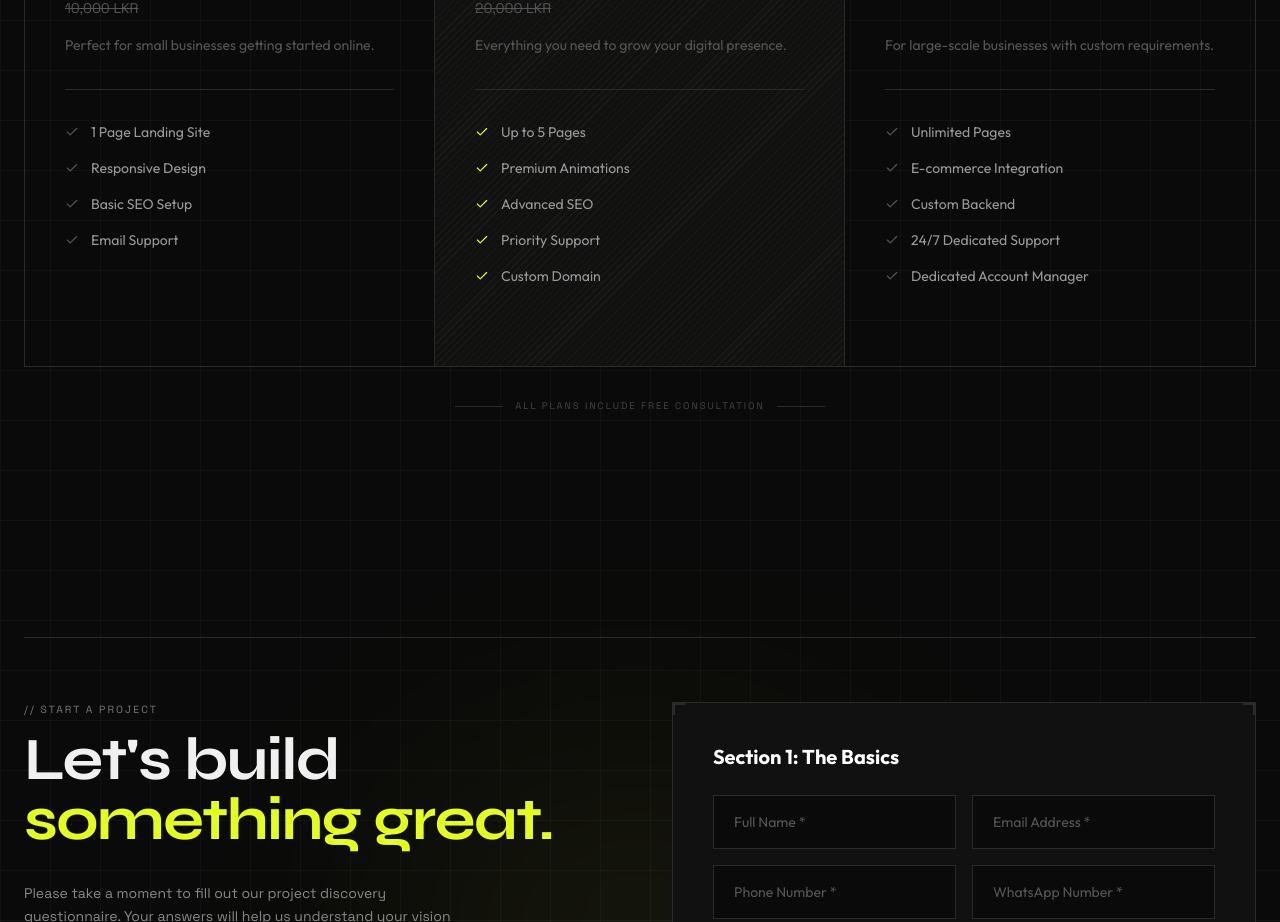
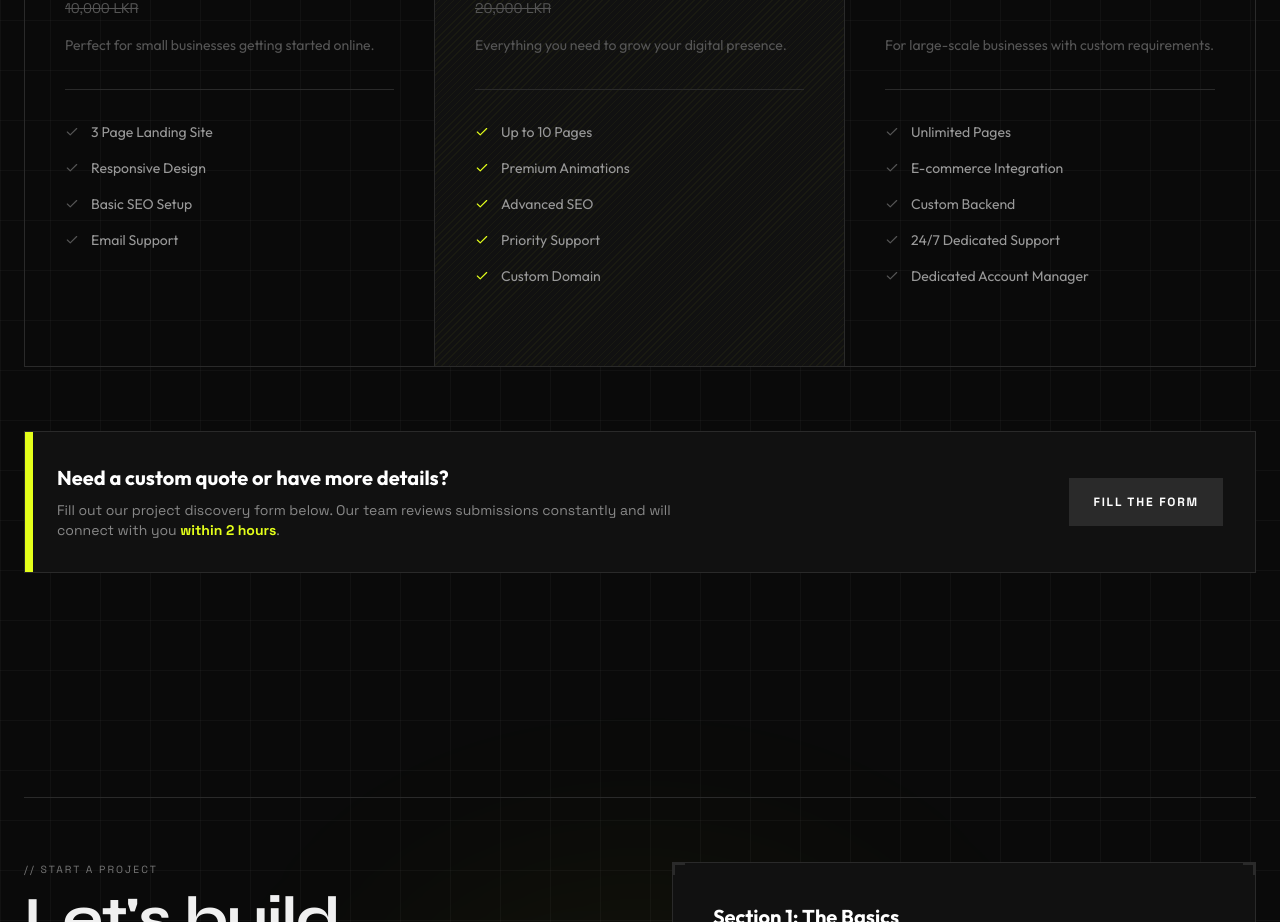
Before and after one commit to fazilmuhammad20020719-ai/Showcase-Web, a React (Vite) app: page / in a window 1280 px wide. Shown: the part 4280-5202 px from the top of the page. Built offline with nearby package versions, Linux system fonts and the light colour scheme.

Commit message:
Data Updated and online Form

```diff
--- a/src/components/Contact.jsx
+++ b/src/components/Contact.jsx
@@ -31,7 +31,27 @@ export default function Contact() {
   ];
 
   const budgetOptions = [
-    'Less than $1,000', '$1k - $5k', '$5k - $10k', 'Over $10k'
+    {
+      id: 'starter',
+      label: 'Starter Plan',
+      price: '7,500 LKR',
+      originalPrice: '10,000 LKR',
+      value: 'Starter (7,500 LKR)'
+    },
+    {
+      id: 'pro',
+      label: 'Professional',
+      price: '17,500 LKR',
+      originalPrice: '20,000 LKR',
+      value: 'Professional (17,500 LKR)'
+    },
+    {
+      id: 'custom',
+      label: 'Custom Budget',
+      price: '',
+      originalPrice: '',
+      value: 'Custom Budget'
+    }
   ];
 
   const timelineOptions = [
@@ -61,7 +81,7 @@ export default function Contact() {
     setIsSubmitting(true);
 
     // TODO: Replace this URL with your Google Apps Script Web App URL
-    const scriptURL = 'https://script.google.com/macros/s/AKfycbxnR3z2I7sy2fHMJpjWroi2zLZ0zxO5PdJuTV3uqRa-f3ivhtIJHrp3IxkG_mCDqfhY8w/exec';
+    const scriptURL = 'https://script.google.com/macros/s/AKfycbxTXT-64zQ2ol51Ws15fz1cK1alqHPVu-lE3E47Tfx10ZfTomNZnuumG8zEckreUlhb/exec';
 
     const submitData = new FormData();
     submitData.append('Name', formData.name);
@@ -111,7 +131,7 @@ export default function Contact() {
   // Validation for next buttons
   const canGoToStep2 = formData.name && formData.email && formData.phone && formData.whatsapp;
   const canGoToStep3 = formData.projectTypes.length > 0 && formData.projectStatus;
-  const canGoToStep4 = formData.primaryGoal && formData.designReferences;
+  const canGoToStep4 = formData.primaryGoal;
   const canSubmit = formData.budget && formData.timeline;
 
   return (
@@ -256,8 +276,8 @@ export default function Contact() {
                     </div>
 
                     <div>
-                      <label className="block text-sm font-semibold text-white mb-3">Do you have any design references or websites you really like? <span className="text-[#e4ff1a]">*</span></label>
-                      <textarea required placeholder="Paste URLs here and tell us what you like about them..." value={formData.designReferences} onChange={(e) => setFormData({...formData, designReferences: e.target.value})} rows={3} className="w-full bg-[#0a0a0a] border border-[#2a2a2a] px-5 py-4 text-sm text-white placeholder-[#555] focus:outline-none focus:border-[#e4ff1a] transition-colors resize-none" />
+                      <label className="block text-sm font-semibold text-white mb-3">Do you have any design references or websites you really like? <span className="text-[#777] font-normal">(Optional)</span></label>
+                      <textarea placeholder="Paste URLs here and tell us what you like about them..." value={formData.designReferences} onChange={(e) => setFormData({...formData, designReferences: e.target.value})} rows={3} className="w-full bg-[#0a0a0a] border border-[#2a2a2a] px-5 py-4 text-sm text-white placeholder-[#555] focus:outline-none focus:border-[#e4ff1a] transition-colors resize-none" />
                     </div>
                   </motion.div>
                 )}
@@ -277,7 +297,20 @@ export default function Contact() {
                       <label className="block text-sm font-semibold text-white mb-4">What is your estimated budget? <span className="text-[#e4ff1a]">*</span></label>
                       <div className="grid grid-cols-1 md:grid-cols-2 gap-3">
                         {budgetOptions.map(option => (
-                          <button key={option} type="button" onClick={() => setFormData({...formData, budget: option})} className={`px-4 py-3 text-xs font-mono tracking-wider uppercase transition-all duration-300 border ${formData.budget === option ? 'bg-[#e4ff1a] text-[#0a0a0a] border-[#e4ff1a] font-bold' : 'bg-transparent text-[#777] border-[#2a2a2a] hover:border-[#e4ff1a]/50 hover:text-white'}`}>{option}</button>
+                          <button
+                            key={option.id}
+                            type="button"
+                            onClick={() => setFormData({...formData, budget: option.value})}
+                            className={`px-4 py-4 text-xs font-mono tracking-wider transition-all duration-300 border flex flex-col items-start gap-1 ${formData.budget === option.value ? 'bg-[#e4ff1a] text-[#0a0a0a] border-[#e4ff1a]' : 'bg-transparent text-[#777] border-[#2a2a2a] hover:border-[#e4ff1a]/50 hover:text-white'}`}
+                          >
+                            <span className="uppercase font-bold">{option.label}</span>
+                            {option.price && (
+                              <div className="flex items-center gap-2 mt-1">
+                                <span className={`line-through opacity-60 ${formData.budget === option.value ? 'text-[#0a0a0a]' : 'text-[#555]'}`}>{option.originalPrice}</span>
+                                <span className={`font-bold ${formData.budget === option.value ? 'text-[#0a0a0a]' : 'text-[#e4ff1a]'}`}>{option.price}</span>
+                              </div>
+                            )}
+                          </button>
                         ))}
                       </div>
                     </div>
--- a/src/components/Pricing.jsx
+++ b/src/components/Pricing.jsx
@@ -10,7 +10,7 @@ const plans = [
     originalPrice: '10,000 LKR',
     period: '',
     description: 'Perfect for small businesses getting started online.',
-    features: ['1 Page Landing Site', 'Responsive Design', 'Basic SEO Setup', 'Email Support'],
+    features: ['3 Page Landing Site', 'Responsive Design', 'Basic SEO Setup', 'Email Support'],
     cta: 'Get Started',
     highlighted: false,
   },
@@ -21,7 +21,7 @@ const plans = [
     originalPrice: '20,000 LKR',
     period: '',
     description: 'Everything you need to grow your digital presence.',
-    features: ['Up to 5 Pages', 'Premium Animations', 'Advanced SEO', 'Priority Support', 'Custom Domain'],
+    features: ['Up to 10 Pages', 'Premium Animations', 'Advanced SEO', 'Priority Support', 'Custom Domain'],
     cta: 'Choose Pro',
     highlighted: true,
     badge: 'Most Popular',
@@ -65,15 +65,12 @@ export default function Pricing() {
         {plans.map((plan, index) => (
           <motion.div
             key={plan.name}
-            className={`relative p-8 md:p-10 flex flex-col transition-all duration-500 ${
-              index < plans.length - 1 ? 'border-b md:border-b-0 md:border-r border-[#2a2a2a]' : ''
-            } ${
-              plan.highlighted
+            className={`relative p-8 md:p-10 flex flex-col transition-all duration-500 ${index < plans.length - 1 ? 'border-b md:border-b-0 md:border-r border-[#2a2a2a]' : ''
+              } ${plan.highlighted
                 ? 'bg-[#111] stripe-pattern'
                 : 'bg-transparent hover:bg-[#111]/50'
-            } ${
-              hoveredIndex === index ? 'z-10' : ''
-            }`}
+              } ${hoveredIndex === index ? 'z-10' : ''
+              }`}
             onMouseEnter={() => setHoveredIndex(index)}
             onMouseLeave={() => setHoveredIndex(null)}
           >
@@ -128,12 +125,20 @@ export default function Pricing() {
       </div>
 
       {/* Bottom note */}
-      <div className="mt-8 flex items-center justify-center gap-3">
-        <div className="h-[1px] w-12 bg-[#2a2a2a]" />
-        <span className="text-[0.6rem] font-mono tracking-[0.2em] uppercase text-[#444]">
-          All plans include free consultation
-        </span>
-        <div className="h-[1px] w-12 bg-[#2a2a2a]" />
+      <div className="mt-16 bg-[#111] border border-[#2a2a2a] p-6 md:p-8 flex flex-col md:flex-row items-center justify-between gap-6 relative overflow-hidden group">
+        <div className="absolute top-0 left-0 w-2 h-full bg-[#e4ff1a]" />
+        <div>
+          <h4 className="text-xl font-bold text-white mb-2">Need a custom quote or have more details?</h4>
+          <p className="text-[#888] font-mono text-sm max-w-2xl">
+            Fill out our project discovery form below. Our team reviews submissions constantly and will connect with you <span className="text-[#e4ff1a] font-bold">within 2 hours</span>.
+          </p>
+        </div>
+        <a
+          href="#contact"
+          className="shrink-0 px-6 py-4 bg-[#2a2a2a] text-white font-mono text-xs font-bold tracking-[0.15em] uppercase hover:bg-[#e4ff1a] hover:text-[#0a0a0a] transition-colors"
+        >
+          Fill The Form
+        </a>
       </div>
     </section>
   );
```
